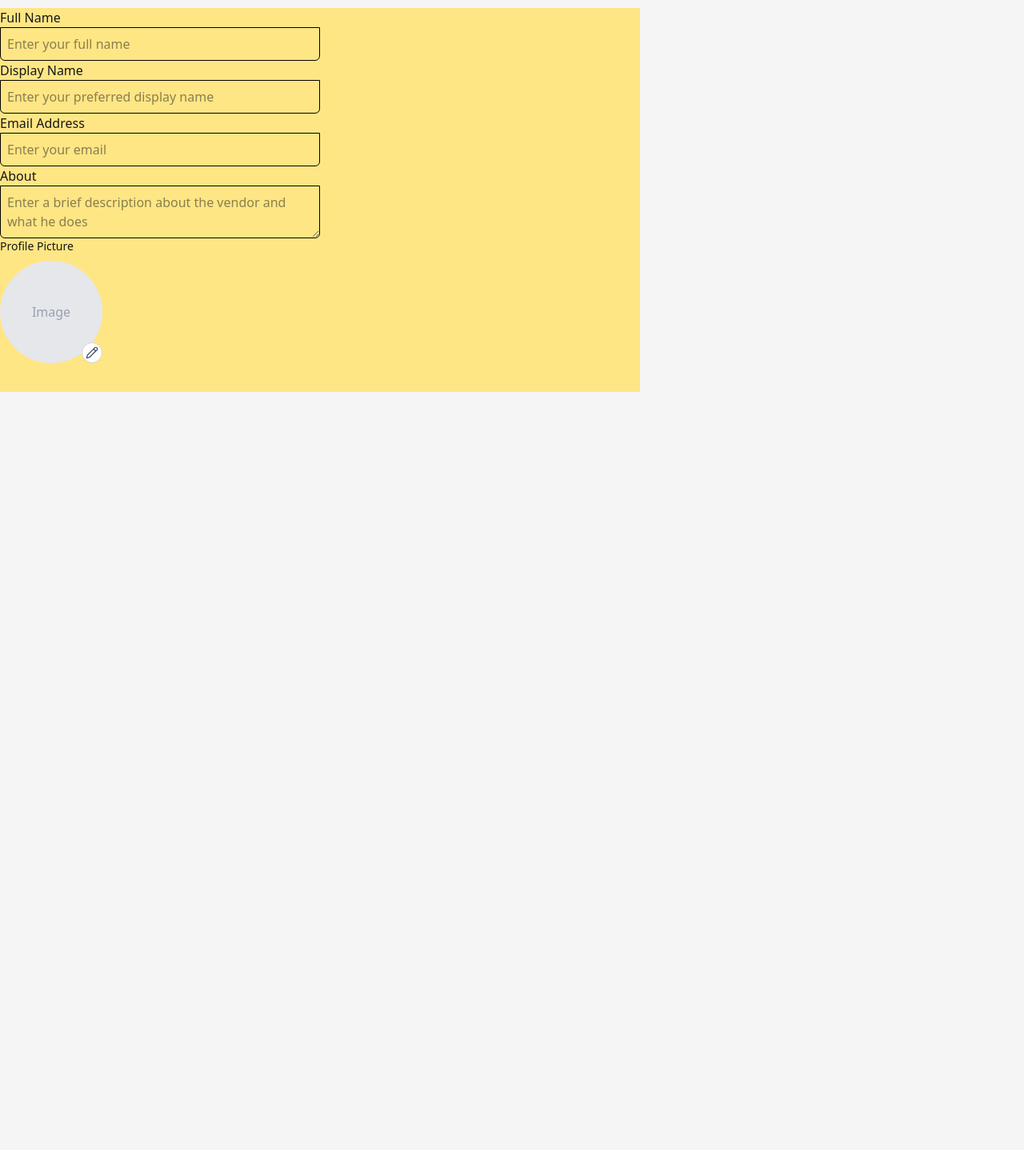
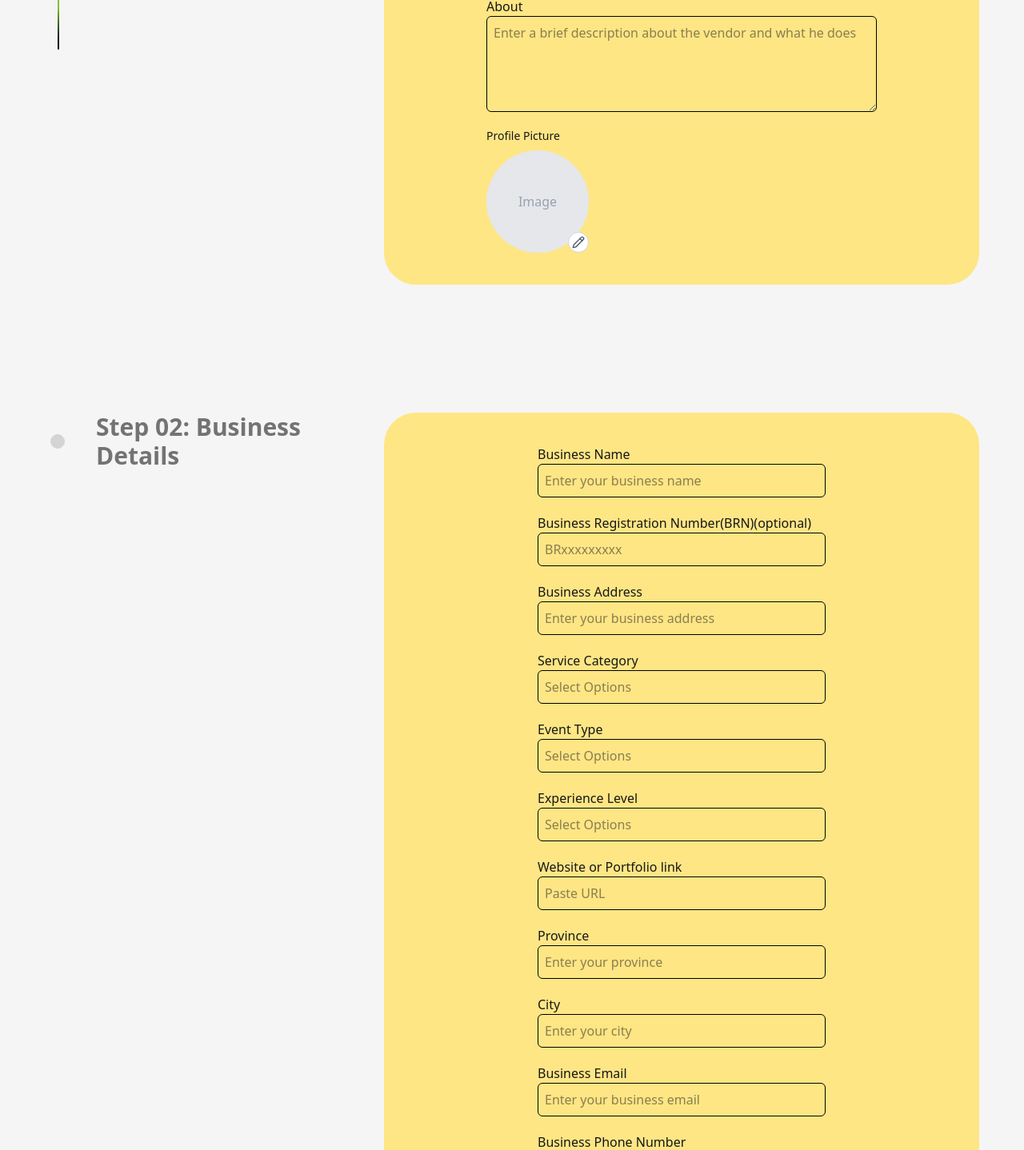
Before and after one commit to SN021/E-Marketplace-for-Event-Industry-Frontend, a Next.js app: page /dashboard/create-vendor in a window 1280 px wide. Shown: the part 478-1916 px from the top of the page at 80% size. Before the commit the page ends 968 px from the top, so only its background shows below. Built offline with nearby package versions, Linux system fonts and the light colour scheme.

Commit message:
form create one step 01

```diff
--- /dev/null
+++ b/app/dashboard/_components/Footer.tsx
@@ -0,0 +1,9 @@
+import React from 'react'
+
+const Footer = () => {
+  return (
+    <div className='h-150 w-screen bg-amber-900'>Footer</div>
+  )
+}
+
+export default Footer
--- a/app/dashboard/create-vendor/page.tsx
+++ b/app/dashboard/create-vendor/page.tsx
@@ -5,28 +5,17 @@ import { Pencil } from "lucide-react";
 const page = () => {
   const data = [
     {
-      title: "Step 01",
-      content: <div></div>,
-    },
-    {
-      title: "Step 02",
-      content: <div></div>,
-    },
-  ];
-
-  return (
-    <div className="container mx-auto">
-      <div className="w-full -mt-10 md:-mt-20">
-        <Timeline data={data} />
-      </div>
-      <div className="bg-amber-200 h-120 w-200 flex flex-col">
-        <form action="Post" className="">
-          <div className="flex flex-col">
+      title: "Step 01: Basic Information",
+      content: (
+        <div>
+          <div className="bg-amber-200 flex-col flex box items-center justify-center rounded-[40px] px-15 py-10 md:px-28 lg:px-32">
+            <form action="Post" className="flex flex-col gap-5 w-full">
+              <div className=" flex flex-col ">
                 <label>Full Name</label>
                 <input
                   type="text"
                   placeholder="Enter your full name"
-              className="w-100 p-2 border border-black rounded-b-sm "
+                  className=" p-2 border border-black rounded-sm "
                 />
               </div>
 
@@ -35,7 +24,8 @@ const page = () => {
                 <input
                   type="text"
                   placeholder="Enter your preferred display name"
-              className="w-100 p-2 border border-black rounded-b-sm"
+                  className=" p-2 border border-black rounded-sm"
+                  required
                 />
               </div>
 
@@ -44,7 +34,8 @@ const page = () => {
                 <input
                   type="email"
                   placeholder="Enter your email"
-              className="w-100 p-2 border border-black rounded-b-sm "
+                  className=" p-2 border border-black rounded-sm "
+                  required
                 />
               </div>
 
@@ -52,12 +43,15 @@ const page = () => {
                 <label>About</label>
                 <textarea
                   placeholder="Enter a brief description about the vendor and what he does"
-              className="w-100 p-2 border border-black rounded-b-sm "
+                  className=" h-30 p-2 border border-black rounded-sm "
+                  required
                 ></textarea>
               </div>
 
               <div className="flex flex-col">
-            <label className="text-sm font-medium mb-2">Profile Picture</label>
+                <label className="text-sm font-medium mb-2">
+                  Profile Picture
+                </label>
                 <div className="relative w-32 h-32">
                   <div className="w-32 h-32 rounded-full bg-gray-200 flex items-center justify-center overflow-hidden">
                     <span className="text-gray-400">Image</span>
@@ -68,11 +62,145 @@ const page = () => {
                   >
                     <Pencil className="w-4 h-4 text-gray-600" />
                   </label>
+                  <input
+                    type="file"
+                    id="profile-upload"
+                    accept="image/*"
+                    className="hidden"
+                    required
+                  />
                 </div>
               </div>
             </form>
           </div>
         </div>
+      ),
+    },
+    {
+      title: "Step 02: Business Details",
+      content: (
+        <div>
+          <div className="bg-amber-200 flex-col flex box items-center justify-center rounded-[40px] px-15 py-10 md:px-32 lg:px-48">
+            <form action="Post" className="flex flex-col gap-5 w-full">
+              <div className=" flex flex-col">
+                <label>Business Name</label>
+                <input
+                  type="text"
+                  placeholder="Enter your business name"
+                  className=" p-2 border border-black rounded-sm "
+                />
+              </div>
+
+              <div className="flex flex-col">
+                <label>Business Registration Number(BRN)(optional)</label>
+                <input
+                  type="text"
+                  placeholder="BRxxxxxxxxx"
+                  className=" p-2 border border-black rounded-sm"
+                />
+              </div>
+
+              <div className="flex flex-col">
+                <label>Business Address</label>
+                <input
+                  type="text"
+                  placeholder="Enter your business address"
+                  className=" p-2 border border-black rounded-sm"
+                />
+              </div>
+
+              <div className="flex flex-col">
+                <label>Service Category</label>
+                <input
+                  type="email"
+                  placeholder="Select Options"
+                  className=" p-2 border border-black rounded-sm "
+                  required
+                />
+              </div>
+
+              <div className="flex flex-col">
+                <label>Event Type</label>
+                <input
+                  type="email"
+                  placeholder="Select Options"
+                  className=" p-2 border border-black rounded-sm "
+                  required
+                />
+              </div>
+
+              <div className="flex flex-col">
+                <label>Experience Level</label>
+                <input
+                  type="drop "
+                  placeholder="Select Options"
+                  className=" p-2 border border-black rounded-sm "
+                  required
+                />
+              </div>
+
+              <div className="flex flex-col">
+                <label>Website or Portfolio link</label>
+                <input
+                  type="text"
+                  placeholder="Paste URL"
+                  className=" p-2 border border-black rounded-sm"
+                />
+              </div>
+
+              <div className="flex flex-col">
+                <label>Province</label>
+                <input
+                  type="text"
+                  placeholder="Enter your province"
+                  className=" p-2 border border-black rounded-sm"
+                  required
+                />
+              </div>
+
+              <div className="flex flex-col">
+                <label>City</label>
+                <input
+                  type="text"
+                  placeholder="Enter your city"
+                  className=" p-2 border border-black rounded-sm"
+                  required
+                />
+              </div>
+
+              <div className="flex flex-col">
+                <label>Business Email</label>
+                <input
+                  type="text"
+                  placeholder="Enter your business email"
+                  className=" p-2 border border-black rounded-sm"
+                  required
+                />
+              </div>
+
+              <div className="flex flex-col">
+                <label>Business Phone Number</label>
+                <input
+                  type="text"
+                  placeholder="Enter your business phone number"
+                  className=" p-2 border border-black rounded-sm"
+                  required
+                />
+              </div>
+            </form>
+          </div>
+        </div>
+      ),
+    },
+  ];
+
+  return (
+    <div className="container mx-auto">
+      <div className="w-full -mt-10 md:-mt-20">
+        <Timeline data={data} />
+      </div>
+
+    </div>
   );
 };
 
--- a/app/dashboard/layout.tsx
+++ b/app/dashboard/layout.tsx
@@ -1,5 +1,6 @@
 import React from "react";
 import Navbar from "./_components/Navbar";
+import Footer from "./_components/Footer";
 
 
 export default function DashboardLayout({
@@ -11,6 +12,7 @@ export default function DashboardLayout({
     <div className="">
       <Navbar />
       <div className="pt-24">{children}</div>
+      <Footer/>
     </div>
   );
 }
```
Lines whose indentation alone changed are shown as unchanged.
